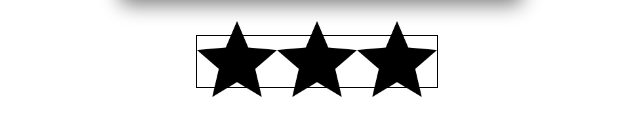
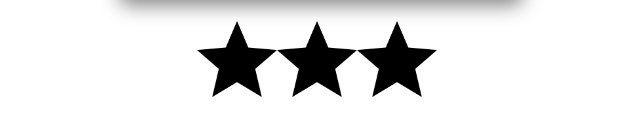
Before and after one commit to Codeman27Org/Udacity_FrontEndDeveloper_Project2, a plain HTML site: page index.html in a window 1280 px wide. Shown: the part 588-724 px from the top of the page, without its empty margins (323-963 px from the left). Drawn offline with Linux system fonts and the light colour scheme.

Commit message:
cleaned up some css issues

```diff
--- a/css/styles.css
+++ b/css/styles.css
@@ -178,7 +178,7 @@ p {
 
   #star-container {
     margin-top: 3%;
-    border: 1px solid black;
+    border: 1px solid white; /*No idea why but removing this makes the board move back and forth at 1200px+*/
     height: 4vw;
   }
 
```
